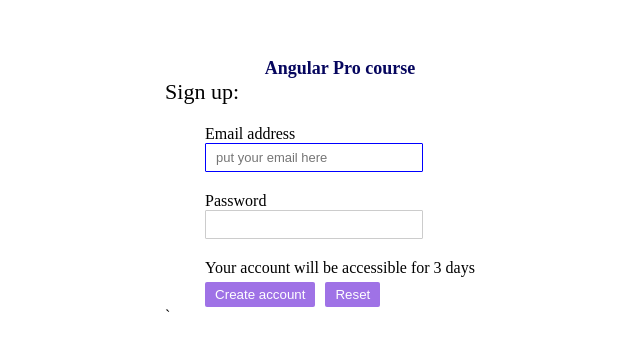
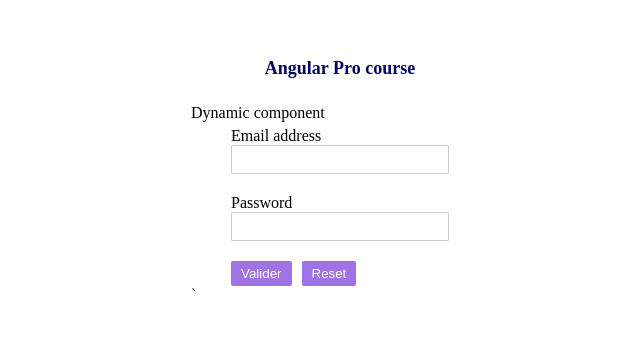
Before and after one commit to abdel-bakadiri/angular-pro-version-14, an Angular app: page / in a window 1280 px wide. Shown: the top 350 px of the page, without its empty margins (300-940 px from the left). Built offline with nearby package versions, Linux system fonts and the light colour scheme.

Commit message:
create a dynamic component

```diff
--- a/src/app/app.component.html
+++ b/src/app/app.component.html
@@ -1,7 +1,4 @@
 <div class="title">Angular Pro course</div>
 <div class="container">
-  <app-log-in-and-sign-up (emitValueForm)="createUser($event)">
-    <h3>Sign up:</h3>
-    <button type="submit">Create account</button>
-  </app-log-in-and-sign-up>
+  <ng-container #loginform></ng-container>
 </div>
--- a/src/app/app.component.scss
+++ b/src/app/app.component.scss
@@ -7,6 +7,7 @@
 }
 
 .container {
+  padding: 20px;
   display: flex;
   justify-content: space-around;
 }
--- a/src/app/app.component.ts
+++ b/src/app/app.component.ts
@@ -1,12 +1,39 @@
-import { Component } from '@angular/core';
+import {
+  Component,
+  ViewChild,
+  ViewContainerRef,
+  OnInit,
+  AfterViewInit,
+  ComponentFactoryResolver,
+  AfterContentInit,
+  Input,
+} from '@angular/core';
+import { LogInAndSignUpComponent } from './log-in-and-sign-up/log-in-and-sign-up.component';
 
 @Component({
   selector: 'app-root',
   templateUrl: './app.component.html',
   styleUrls: ['./app.component.scss'],
 })
-export class AppComponent {
-  title = 'content-projection';
+export class AppComponent implements AfterViewInit, AfterContentInit {
+  @ViewChild('loginform', { read: ViewContainerRef })
+  container!: ViewContainerRef;
+  title = 'Angular Pro';
+
+  constructor() {}
+
+  ngAfterContentInit(): void {}
+
+  ngAfterViewInit(): void {
+    setTimeout(() => {
+      const loginComponent = this.container.createComponent(
+        LogInAndSignUpComponent
+      );
+      loginComponent.setInput('title', ' Dynamic component');
+    });
+  }
+
+  ngOnInit(): void {}
   loginUser(formValue: any) {
     console.log(`Login: ${JSON.stringify(formValue)} from smart component`);
   }
--- a/src/app/log-in-and-sign-up/log-in-and-sign-up.component.html
+++ b/src/app/log-in-and-sign-up/log-in-and-sign-up.component.html
@@ -1,5 +1,6 @@
 <div>
   <ng-content select="h3"></ng-content>
+  <p>{{ title }}</p>
   <form (ngSubmit)="onNgForm(form.value)" #form="ngForm">
     <label>
       Email address
@@ -9,9 +10,7 @@
       Password
       <input type="password" name="password" ngModel />
     </label>
-    <ng-content select="app-remember-me"></ng-content>
-    <app-message></app-message>
-    <ng-content select="button"></ng-content>
+    <button type="submit">Valider</button>
     <button style="margin-left: 10px" type="reset" #reset>Reset</button>
   </form>
 </div>
--- a/src/app/log-in-and-sign-up/log-in-and-sign-up.component.ts
+++ b/src/app/log-in-and-sign-up/log-in-and-sign-up.component.ts
@@ -13,6 +13,7 @@ import {
   ViewChild,
   ViewChildren,
   Renderer2,
+  Input,
 } from '@angular/core';
 import { MessageComponent } from '../message/message.component';
 import { RememberMeComponent } from '../remember-me/remember-me.component';
@@ -25,50 +26,19 @@ import { RememberMeComponent } from '../remember-me/remember-me.component';
 export class LogInAndSignUpComponent
   implements OnInit, AfterContentInit, AfterViewInit
 {
+  @Input() title!: string;
   @Output() emitValueForm = new EventEmitter<any>();
-  @ContentChild(RememberMeComponent) rememberMe!: RememberMeComponent;
-  @ViewChild('email') email!: ElementRef;
-  @ViewChild('reset') reset!: ElementRef;
-  @ViewChild(MessageComponent) message!: MessageComponent;
-  // @ViewChildren(MessageComponent) messages!: QueryList<MessageComponent>;
-  showMessage: boolean = false;
-  constructor(
-    private changeDetectorRef: ChangeDetectorRef,
-    private renderer: Renderer2
-  ) {}
 
-  ngAfterViewInit(): void {
-    if (this.email) {
-      this.renderer.setAttribute(
-        this.email.nativeElement,
-        'placeholder',
-        'put your email here'
-      );
-      this.renderer.addClass(this.email.nativeElement, 'email');
-      // this.email.nativeElement.focus();
-      // this.email.nativeElement.setAttribute('placeholder', 'Put your email');
-      // this.email.nativeElement.classList.add('email');
-      this.email.nativeElement.focus();
-    }
-    if (this.reset) {
-      console.log(this.reset.nativeElement);
-    }
-  }
+  constructor() {}
 
-  ngAfterContentInit(): void {
-    if (this.message) {
-      console.log('ViewChild', this.message);
-    }
-    if (this.rememberMe) {
-      this.rememberMe.isCheckedEventEmitter.subscribe((isChecked) => {
-        this.showMessage = isChecked;
-      });
-    }
-  }
+  ngAfterViewInit(): void {}
+
+  ngAfterContentInit(): void {}
 
   ngOnInit(): void {}
 
   onNgForm(formValue: any) {
+    console.log(formValue);
     this.emitValueForm.emit(formValue);
   }
 }
```
